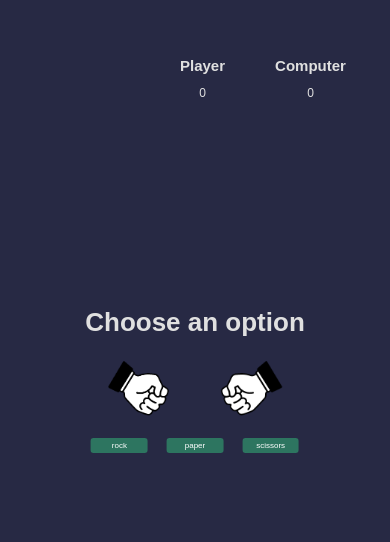
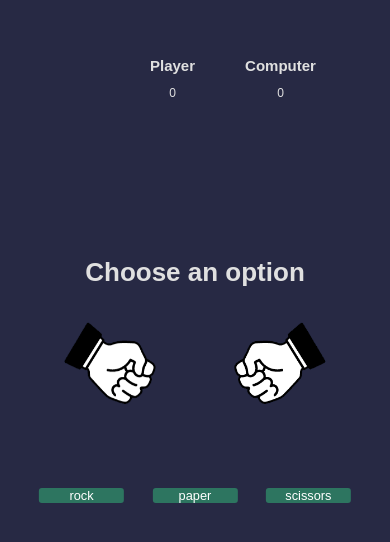
Before and after one commit to JordanStephenson/Rock-Paper-Scissors, a plain HTML site: page index.html in a window 390 px wide. Both pictures are taken after a click on the button "Let's Play". Drawn offline with Linux system fonts and the light colour scheme.

Commit message:
mobile fix... again

```diff
--- a/style.css
+++ b/style.css
@@ -148,7 +148,7 @@ div.fadeIn {
     font-size: 20px;
   }
   .score {
-    margin-left: 130px;
+    margin-left: 100px;
     padding: 0px 50px;
   }
 
@@ -164,7 +164,7 @@ div.fadeIn {
     font-size: 26px;
   }
   .hands img {
-    height: 100px;
+    height: 150px;
   }
   .match {
     left: 50%;
@@ -173,10 +173,12 @@ div.fadeIn {
   .intro button {
     height: 20%;
     width: 40%;
+    margin-top: 50px;
   }
   .match button {
+    margin-top: 50px;
     height: 15px;
     width: 25%;
-    font-size: 0.5em;
+    font-size: 0.8em;
   }
 }
```
